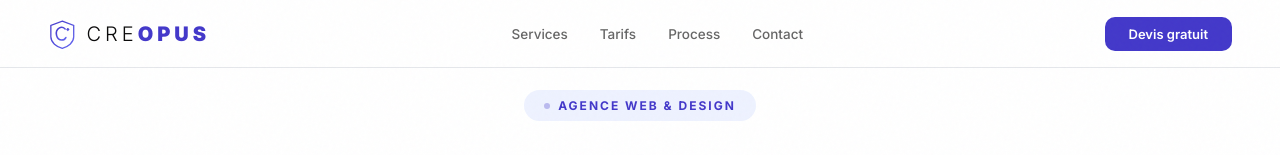
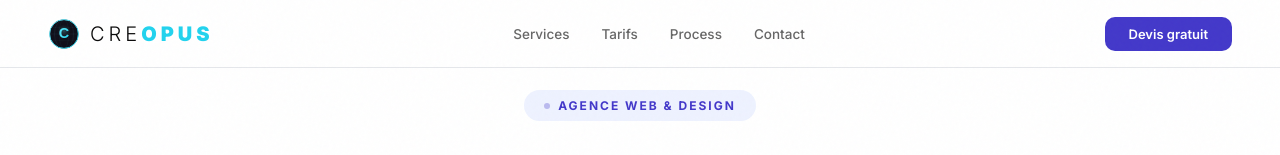
Before and after one commit to Delvaleseo/creopus, a website: page public/index.html in a window 1280 px wide. Shown: the top 155 px of the page. Drawn offline with Linux system fonts and the light colour scheme.

Commit message:
Intégration nouveau logo globe cyan sur le site et favicon

```diff
--- a/public/index.html
+++ b/public/index.html
@@ -118,7 +118,7 @@
   }
   .logo { display: flex; align-items: center; gap: 10px; text-decoration: none; color: var(--ink) }
   .logo span { font-size: 20px; letter-spacing: 4px; font-weight: 300 }
-  .logo b { font-weight: 900; color: var(--accent) }
+  .logo b { font-weight: 900; color: #22d3ee }
   nav { display: flex; gap: 32px }
   nav a { color: var(--muted); text-decoration: none; font-size: 13.5px; font-weight: 500; transition: color 0.2s; position: relative }
   nav a:hover { color: var(--ink) }
@@ -410,9 +410,23 @@
 
 <header>
   <a href="#" class="logo">
-    <svg viewBox="0 0 40 42" style="height:30px" xmlns="http://www.w3.org/2000/svg">
-      <defs><linearGradient id="lg" x1="0%" y1="0%" x2="100%" y2="100%"><stop offset="0%" stop-color="#4338CA"/><stop offset="100%" stop-color="#6366F1"/></linearGradient></defs>
-      <g transform="translate(0,1)"><path d="M20 2 L36 8 L36 24 C36 32 28 38 20 40 C12 38 4 32 4 24 L4 8 Z" fill="none" stroke="url(#lg)" stroke-width="1.8"/><path d="M24 13 C22 11 18.5 10 16 11.5 C12.5 13.5 11 18 12 22 C13 26 16 28.5 19.5 28.5 C22 28.5 24 27 25 25" fill="none" stroke="url(#lg)" stroke-width="2.2" stroke-linecap="round"/><rect x="26" y="12" width="3.5" height="3.5" rx="0.5" transform="rotate(45 27.75 13.75)" fill="url(#lg)"/></g>
+    <svg viewBox="0 0 40 40" style="height:32px" xmlns="http://www.w3.org/2000/svg">
+      <defs>
+        <linearGradient id="lg" x1="0%" y1="0%" x2="100%" y2="100%"><stop offset="0%" stop-color="#67e8f9"/><stop offset="100%" stop-color="#22d3ee"/></linearGradient>
+        <radialGradient id="glow" cx="50%" cy="40%" r="50%"><stop offset="0%" stop-color="rgba(103,232,249,0.3)"/><stop offset="100%" stop-color="transparent"/></radialGradient>
+      </defs>
+      <!-- Globe circle -->
+      <circle cx="20" cy="20" r="18" fill="#0f0f1a" stroke="url(#lg)" stroke-width="1.2"/>
+      <!-- Globe grid lines -->
+      <ellipse cx="20" cy="20" rx="12" ry="18" fill="none" stroke="rgba(103,232,249,0.15)" stroke-width="0.5"/>
+      <ellipse cx="20" cy="20" rx="6" ry="18" fill="none" stroke="rgba(103,232,249,0.1)" stroke-width="0.5"/>
+      <line x1="2" y1="20" x2="38" y2="20" stroke="rgba(103,232,249,0.12)" stroke-width="0.5"/>
+      <line x1="5" y1="12" x2="35" y2="12" stroke="rgba(103,232,249,0.08)" stroke-width="0.5"/>
+      <line x1="5" y1="28" x2="35" y2="28" stroke="rgba(103,232,249,0.08)" stroke-width="0.5"/>
+      <!-- Glow -->
+      <circle cx="20" cy="18" r="10" fill="url(#glow)"/>
+      <!-- C letter -->
+      <text x="20" y="25" font-family="Arial, sans-serif" font-weight="bold" font-size="18" fill="url(#lg)" text-anchor="middle">C</text>
     </svg>
     <span>CRE<b>OPUS</b></span>
   </a>
```
Also changed, not shown: public/creopus-favicon.svg.
